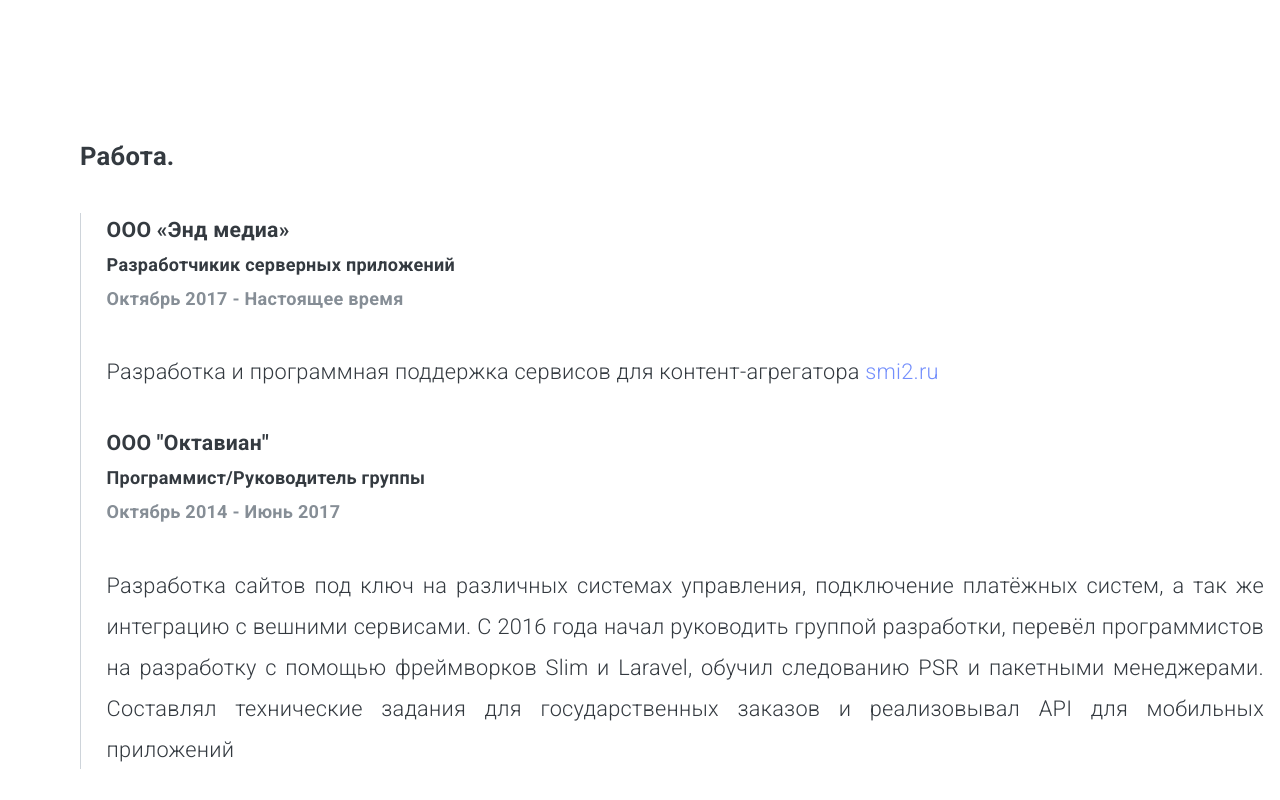
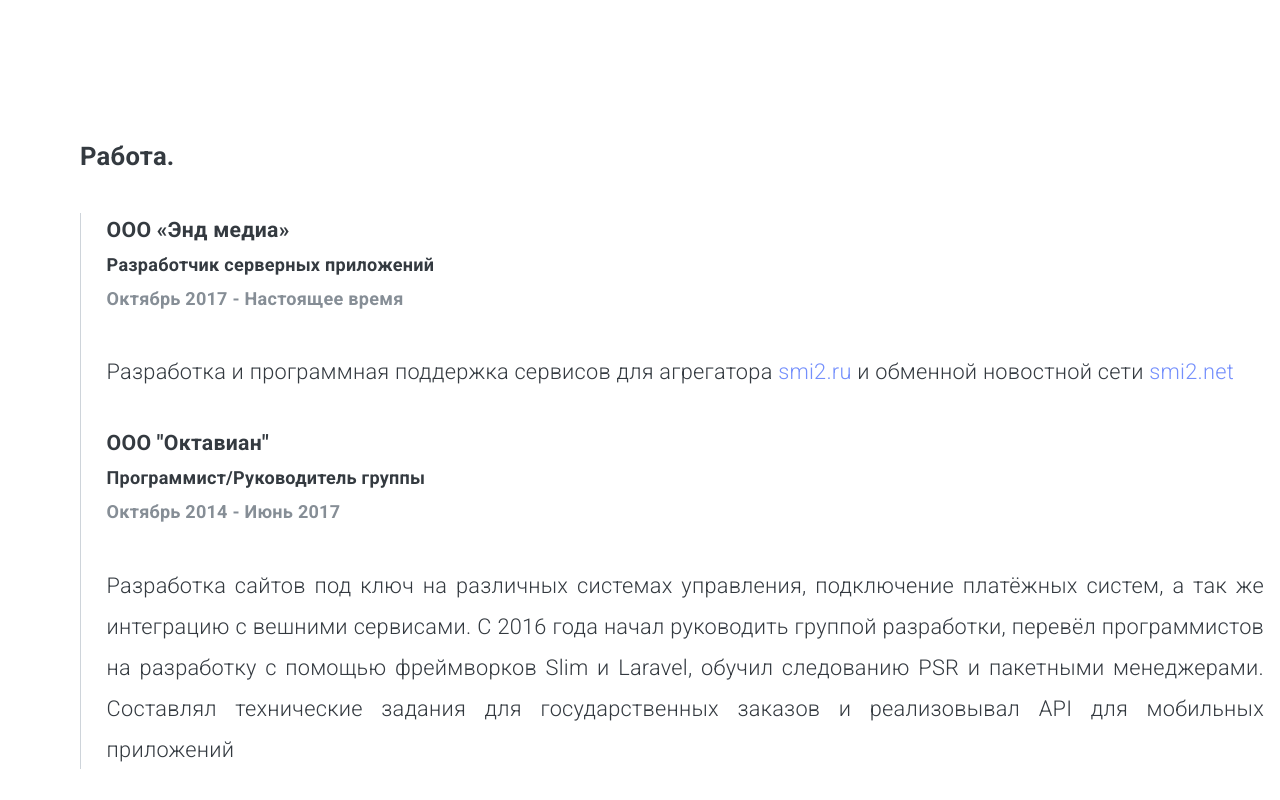
Before and after one commit to tabuna/tabuna.github.io, a plain HTML site: page index.html in a window 1280 px wide. Shown: the part 2601-3401 px from the top of the page. Drawn offline with nearby package versions, Linux system fonts and the light colour scheme; a small style sheet from the web is missing.

Commit message:
Update index.html

```diff
--- a/index.html
+++ b/index.html
@@ -142,12 +142,12 @@
                     <ul>
                         <li>
                             <h5>ООО «Энд медиа»<br>
-                                <small>Разработчикик серверных приложений</small>
+                                <small>Разработчик серверных приложений</small>
                                 <br>
                                 <small class="text-muted">Октябрь 2017 - Настоящее время</small>
                             </h5>
                             <small>
-                                Разработка и программная поддержка сервисов для контент-агрегатора <a href="https://smi2.net/" target="_blank">smi2.ru</a>
+                                Разработка и программная поддержка сервисов для агрегатора <a href="https://smi2.ru/" target="_blank">smi2.ru</a> и обменной новостной сети <a href="https://smi2.net/" target="_blank">smi2.net</a>
                             </small>
                         </li>
                         <li>
```
